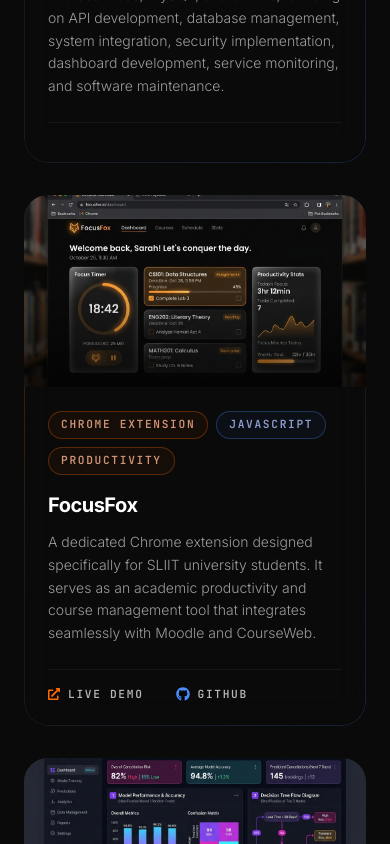
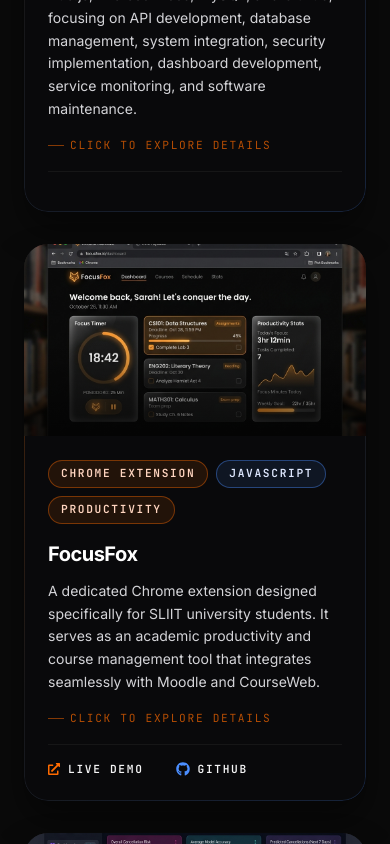
Before and after one commit to Viduraz/new-portfolio-viduz, a Next.js app: page / in a window 390 px wide. Shown: the part 3980-4824 px from the top of the page. Built offline with nearby package versions, Linux system fonts and the light colour scheme.

Commit message:
feat: implement project grid with interactive cards and detail modal support

```diff
--- a/app/globals.css
+++ b/app/globals.css
@@ -59,9 +59,10 @@
 
   .glass-border-gradient {
     position: relative;
-    background: rgba(10, 10, 11, 0.6);
+    background: rgba(10, 10, 11, 0.96);
     backdrop-filter: blur(16px);
     -webkit-backdrop-filter: blur(16px);
+    isolation: isolate;
   }
 
   .glass-border-gradient::before {
@@ -70,6 +71,7 @@
     inset: 0;
     border-radius: inherit;
     padding: 1px;
+    z-index: -1;
     background: linear-gradient(
       135deg,
       rgba(255, 107, 0, 0.3),
@@ -83,6 +85,7 @@
     mask-composite: exclude;
     pointer-events: none;
   }
+
 
   /* Primary gradient button */
   .btn-primary {
--- a/components/ProjectCard.tsx
+++ b/components/ProjectCard.tsx
@@ -28,9 +28,10 @@
       whileInView={{ opacity: 1, y: 0 }}
       viewport={{ once: true, margin: '-40px' }}
       transition={{ duration: 0.6, ease: [0.22, 1, 0.36, 1] }}
-      whileHover={{ y: -6, boxShadow: '0 20px 40px rgba(255,107,0,0.1)' }}
+      whileHover={{ y: -6, boxShadow: '0 24px 50px rgba(255,107,0,0.14)' }}
       onClick={handleCardClick}
-      className={`glass-border-gradient flex flex-col rounded-3xl overflow-hidden group transition-all duration-300 h-full ${
+      style={{ isolation: 'isolate' }}
+      className={`glass-border-gradient flex flex-col rounded-3xl overflow-hidden group transition-all duration-300 h-full bg-[#09090b] shadow-[0_18px_35px_rgba(0,0,0,0.45)] ${
         onClick ? 'cursor-pointer' : ''
       }`}
     >
@@ -56,8 +57,8 @@
               key={tag}
               className={`px-3 py-1 rounded-full text-[10px] font-semibold tracking-wider font-mono-label ${
                 idx % 2 === 0
-                  ? 'border border-[#ff6b00]/30 text-[#ffb693]/80 bg-[#ff6b00]/5'
-                  : 'border border-[#4b8eff]/30 text-[#adc6ff]/80 bg-[#4b8eff]/5'
+                  ? 'border border-[#ff6b00]/40 text-[#ffd5c0] bg-[#ff6b00]/10'
+                  : 'border border-[#4b8eff]/40 text-[#dfe8ff] bg-[#4b8eff]/10'
               }`}
             >
               {tag}
@@ -71,9 +72,17 @@
         </h3>
 
         {/* Description */}
-        <p className="text-white/60 text-sm sm:text-base font-light leading-relaxed mb-6 flex-grow">
+        <p className="text-zinc-300 text-sm leading-relaxed mb-4 flex-grow">
           {project.description}
         </p>
+
+        {/* Click CTA hint for clickable cards */}
+        {onClick && (
+          <p className="text-[#ff6b00]/70 text-[11px] font-mono-label tracking-widest mb-4 flex items-center gap-1.5 group-hover:text-[#ff6b00] transition-colors duration-300">
+            <span className="inline-block w-4 h-px bg-[#ff6b00]/50 group-hover:w-6 transition-all duration-300" />
+            Click to explore details
+          </p>
+        )}
 
         {/* Action Links */}
         <div className="flex items-center gap-6 mt-auto pt-4 border-t border-white/[0.05]">
@@ -82,7 +91,7 @@
               href={project.liveUrl}
               target="_blank"
               rel="noopener noreferrer"
-              className="inline-flex items-center gap-2 text-xs font-semibold tracking-wider font-mono-label text-white/70 hover:text-white group/link transition-colors duration-200"
+              className="inline-flex items-center gap-2 text-xs font-semibold tracking-wider font-mono-label text-zinc-100 hover:text-white group/link transition-colors duration-200"
             >
               <FaExternalLinkAlt size={12} className="text-[#ff6b00]" />
               <span>Live Demo</span>
@@ -95,7 +104,7 @@
               href={project.githubUrl}
               target="_blank"
               rel="noopener noreferrer"
-              className="inline-flex items-center gap-2 text-xs font-semibold tracking-wider font-mono-label text-white/70 hover:text-white group/link transition-colors duration-200"
+              className="inline-flex items-center gap-2 text-xs font-semibold tracking-wider font-mono-label text-zinc-100 hover:text-white group/link transition-colors duration-200"
             >
               <FaGithub size={14} className="text-[#4b8eff]" />
               <span>GitHub</span>
--- a/components/Projects.tsx
+++ b/components/Projects.tsx
@@ -94,25 +94,22 @@
 
         {/* Upcoming Projects Grid */}
         <div className="grid grid-cols-1 md:grid-cols-2 gap-8 lg:gap-10 col-span-full">
+
           {/* Coming Soon Placeholder Card 1 */}
           <Reveal duration={0.6} className="h-full">
             <motion.div
               whileHover={{ y: -4 }}
               className="flex flex-col items-center justify-center p-8 sm:p-12 rounded-3xl border-2 border-dashed border-white/10 bg-white/[0.01] text-center h-full min-h-[350px] relative group overflow-hidden"
             >
-            {/* Subtle floating overlay circles inside */}
-            <div className="absolute w-40 h-40 bg-[#ff6b00]/2 rounded-full blur-2xl group-hover:scale-150 transition-transform duration-700 pointer-events-none" />
-
-            <div className="text-4xl mb-4 opacity-50 group-hover:opacity-100 group-hover:scale-110 transition-all duration-300">
-              🛠️
-            </div>
-            <h3 className="text-lg sm:text-xl font-bold text-white/60 group-hover:text-white transition-colors duration-300 mb-2">
+              <div className="absolute w-40 h-40 bg-[#ff6b00]/5 rounded-full blur-2xl group-hover:scale-150 transition-transform duration-700 pointer-events-none" />
+              <div className="text-4xl mb-4 opacity-50 group-hover:opacity-100 group-hover:scale-110 transition-all duration-300">🛠️</div>
+              <h3 className="text-lg sm:text-xl font-bold text-white/70 group-hover:text-white transition-colors duration-300 mb-2">
                 Next Big Idea
               </h3>
-            <p className="text-white/30 text-xs sm:text-sm font-light max-w-xs leading-relaxed mb-6">
+              <p className="text-zinc-400 text-xs sm:text-sm leading-relaxed mb-6 max-w-xs">
                 Currently designing and architecting a new microservices project with Spring Cloud & Next.js.
               </p>
-            <span className="px-4 py-1.5 rounded-full border border-white/5 text-[10px] font-mono-label text-white/30 group-hover:text-[#ffb693]/80 group-hover:border-[#ff6b00]/30 transition-all duration-300">
+              <span className="px-4 py-1.5 rounded-full border border-white/10 text-[10px] font-mono-label text-zinc-500 group-hover:text-[#ffb693]/80 group-hover:border-[#ff6b00]/30 transition-all duration-300">
                 Under Construction
               </span>
             </motion.div>
@@ -124,23 +121,22 @@
               whileHover={{ y: -4 }}
               className="flex flex-col items-center justify-center p-8 sm:p-12 rounded-3xl border-2 border-dashed border-white/10 bg-white/[0.01] text-center h-full min-h-[350px] relative group overflow-hidden"
             >
-            <div className="absolute w-40 h-40 bg-[#4b8eff]/2 rounded-full blur-2xl group-hover:scale-150 transition-transform duration-700 pointer-events-none" />
-
-            <div className="text-4xl mb-4 opacity-50 group-hover:opacity-100 group-hover:scale-110 transition-all duration-300">
-              🔬
-            </div>
-            <h3 className="text-lg sm:text-xl font-bold text-white/60 group-hover:text-white transition-colors duration-300 mb-2">
+              <div className="absolute w-40 h-40 bg-[#4b8eff]/5 rounded-full blur-2xl group-hover:scale-150 transition-transform duration-700 pointer-events-none" />
+              <div className="text-4xl mb-4 opacity-50 group-hover:opacity-100 group-hover:scale-110 transition-all duration-300">🔬</div>
+              <h3 className="text-lg sm:text-xl font-bold text-white/70 group-hover:text-white transition-colors duration-300 mb-2">
                 AI / ML Experiment
               </h3>
-            <p className="text-white/30 text-xs sm:text-sm font-light max-w-xs leading-relaxed mb-6">
+              <p className="text-zinc-400 text-xs sm:text-sm leading-relaxed mb-6 max-w-xs">
                 Researching LLM integrations and retrieval-augmented generation pipelines for student portals.
               </p>
-            <span className="px-4 py-1.5 rounded-full border border-white/5 text-[10px] font-mono-label text-white/30 group-hover:text-[#adc6ff]/80 group-hover:border-[#4b8eff]/30 transition-all duration-300">
+              <span className="px-4 py-1.5 rounded-full border border-white/10 text-[10px] font-mono-label text-zinc-500 group-hover:text-[#adc6ff]/80 group-hover:border-[#4b8eff]/30 transition-all duration-300">
                 Research & Development
               </span>
             </motion.div>
           </Reveal>
+
         </div>
+
       </div>
 
       <FocusFoxModal isOpen={isFocusFoxOpen} onClose={() => setIsFocusFoxOpen(false)} />
```
Lines whose indentation alone changed are shown as unchanged.
